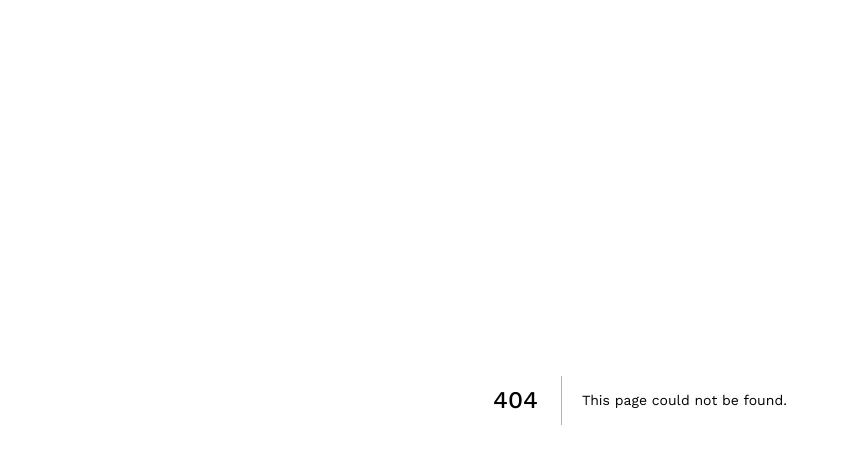
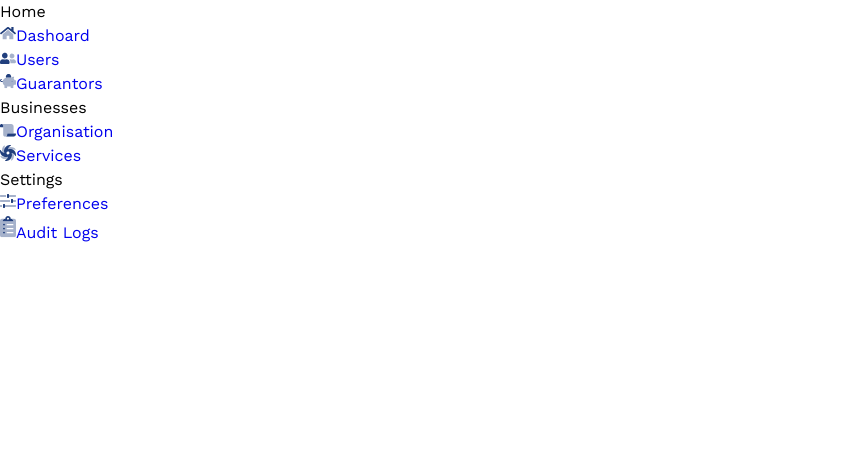
Before and after one commit to EmmanuelVictor62/lendsqr-app, a Next.js app: page /dashboard in a window 1280 px wide. Before the commit this address had no page. Shown: the top 464 px of the page, without its empty margins (0-845 px from the left). Built offline with nearby package versions, Linux system fonts and the light colour scheme.

Commit message:
Instantiated dynamic sidebar component

```diff
--- /dev/null
+++ b/components/Sidebar/sidebar.module.scss
@@ -0,0 +1,5 @@
+@import "../../styles/style.scss";
+
+.sidebar {
+  background-color: $col-white;
+}
--- /dev/null
+++ b/components/Sidebar/sidebar.tsx
@@ -0,0 +1,48 @@
+import React from "react";
+import Link from "next/link";
+
+import Icon from "../Icon";
+
+import { IconNames } from "@/types/icons";
+import { sidebarRoutes } from "@/util/routes";
+
+import styles from "./sidebar.module.scss";
+
+interface SidebarProps {
+  link?: string;
+}
+
+const Sidebar: React.FC<SidebarProps> = ({ link }) => {
+  return (
+    <div className={styles["sidebar"]}>
+      {sidebarRoutes?.map((element, index) => {
+        return (
+          <ul className={styles["sidebar__content-wrapper"]} key={index + 1}>
+            {element.name && (
+              <p className={styles["sidebar__content-header"]}>
+                {element.name}
+              </p>
+            )}
+            <ul className={styles["sidebar__content-children-wrapper"]}>
+              {element.children?.map((children, index) => {
+                return (
+                  <Link href={children.path}>
+                    <li
+                      className={styles["sidebar-content-children-link"]}
+                      key={index + 1}
+                    >
+                      <Icon icon={children.icon as IconNames} />
+                      {children.name}
+                    </li>
+                  </Link>
+                );
+              })}
+            </ul>
+          </ul>
+        );
+      })}
+    </div>
+  );
+};
+
+export default Sidebar;
--- /dev/null
+++ b/pages/dashboard/index.tsx
@@ -0,0 +1,19 @@
+import React from "react";
+
+import Sidebar from "@/components/Sidebar/sidebar";
+
+import styles from "./dashboard.module.scss";
+
+interface DashboardProps {
+  name?: string;
+}
+
+const Dashboard: React.FC<DashboardProps> = ({ name }) => {
+  return (
+    <div className={styles["dashboard"]}>
+      <Sidebar />
+    </div>
+  );
+};
+
+export default Dashboard;
--- /dev/null
+++ b/styles/_variables.scss
@@ -0,0 +1 @@
+$col-white: #fff;
--- a/styles/base/_reset.scss
+++ b/styles/base/_reset.scss
@@ -1,3 +1,4 @@
+@import "../variables";
 @import "./mixins";
 
 :root {
--- a/styles/style.css
+++ /dev/null
@@ -1,258 +0,0 @@
-@font-face {
-  font-family: "Avenir";
-  src: local("Avenir"), url("../../public/assests/avenir/AvenirNextLTPro-It.otf") format(truetype), url("../../public/assests/avenir/AvenirNextLTPro-Regular.otf") format(truetype), url("../../public/assests/avenir/AvenirNextLTPro-Bold.otf") format(truetype);
-}
-:root {
-  font-size: 1rem;
-  box-sizing: border-box;
-  -webkit-box-sizing: border-box;
-  scroll-behavior: smooth;
-  -webkit-text-size-adjust: 100%;
-  font-family: Avenir;
-  /* 2 */
-}
-
-/* Box sizing rules */
-*,
-*::before,
-*::after {
-  box-sizing: border-box;
-}
-
-/* Set core body defaults */
-body {
-  min-height: 100vh;
-  text-rendering: optimizeSpeed;
-  line-height: 1.5;
-  margin: 0;
-  -webkit-font-smoothing: antialiased;
-  -moz-osx-font-smoothing: grayscale;
-  font-family: Avenir;
-}
-
-main {
-  display: block;
-}
-
-a {
-  background-color: transparent;
-  text-decoration: none;
-}
-
-b,
-strong {
-  font-weight: bolder;
-}
-
-small {
-  font-size: 80%;
-}
-
-img {
-  border-style: none;
-  display: block;
-  border: none;
-  outline: none;
-  max-width: 100%;
-  height: auto;
-}
-
-button,
-input,
-optgroup,
-select,
-textarea {
-  margin: 0;
-  font-family: inherit;
-  outline: none;
-}
-
-button,
-input {
-  overflow: visible;
-}
-
-button,
-select {
-  text-transform: none;
-}
-
-button,
-[type=button],
-[type=reset],
-[type=submit] {
-  -wwebkit-appearance: button;
-  appearance: button;
-}
-
-button::-moz-focus-inner,
-[type=button]::-moz-focus-inner,
-[type=reset]::-moz-focus-inner,
-[type=submit]::-moz-focus-inner {
-  border-style: none;
-  padding: 0;
-}
-
-button:-moz-focusring,
-[type=button]:-moz-focusring,
-[type=reset]:-moz-focusring,
-[type=submit]:-moz-focusring {
-  outline: 1px dotted ButtonText;
-}
-
-[type=number]::-webkit-inner-spin-button,
-[type=number]::-webkit-outer-spin-button {
-  -webkit-appearance: none;
-}
-
-[type=number] {
-  -moz-appearance: textfield;
-  appearance: textfield;
-}
-
-fieldset {
-  padding: 0.35em 0.75em 0.625em;
-}
-
-textarea {
-  overflow: auto;
-}
-
-[type=checkbox],
-[type=radio],
-[type=date] {
-  box-sizing: border-box;
-  padding: 0;
-}
-
-[type=number]::-webkit-inner-spin-button,
-[type=number]::-webkit-outer-spin-button {
-  height: auto;
-}
-
-[type=search] {
-  -webkit-appearance: textfield;
-  appearance: textfield;
-  outline-offset: -2px;
-}
-[type=search]::-webkit-search-cancel-button {
-  /* Remove default */
-  -webkit-appearance: none;
-}
-
-[type=search]::-webkit-search-decoration {
-  -webkit-appearance: none;
-}
-
-::-webkit-file-upload-button {
-  -webkit-appearance: button;
-  font: inherit;
-}
-
-[hidden] {
-  display: none;
-}
-
-/* Remove default padding */
-ul,
-ol {
-  padding: 0;
-}
-
-/* Remove default margin */
-body,
-h1,
-h2,
-h3,
-h4,
-h5,
-h6,
-p,
-ul,
-ol,
-figure,
-blockquote,
-dl,
-dd {
-  margin: 0;
-  padding: 0;
-}
-
-p {
-  font-family: Avenir;
-  display: block;
-  margin-block-start: 0;
-  margin-block-end: 0;
-}
-
-h1,
-h2,
-h3,
-h4,
-h5,
-h6 {
-  margin: 0;
-  padding: 0;
-  font-family: Avenir;
-}
-
-/* Remove list styles on ul, ol */
-ul,
-ol,
-li {
-  list-style: none;
-  padding: 0;
-}
-
-table {
-  width: 100%;
-  table-layout: fixed;
-  border-collapse: collapse;
-  border: 1px solid;
-}
-
-button {
-  background-color: transparent;
-  border: none;
-  cursor: pointer;
-  padding: 0;
-}
-
-button:focus,
-button:hover {
-  outline: none;
-}
-
-@-moz-document url-prefix() {
-  body {
-    scrollbar-width: thin !important;
-    scrollbar-color: #39cdcc #d9d9d9;
-  }
-}
-::-webkit-scrollbar {
-  width: toRem(3px);
-}
-
-::-webkit-scrollbar-track {
-  background-color: #d9d9d9;
-}
-
-::-webkit-scrollbar-thumb {
-  height: 42px;
-  width: toRem(0px);
-  background-color: #39cdcc;
-}
-
-::-webkit-scrollbar-thumb:horizontal {
-  width: 0px;
-  height: 0px;
-  background-color: transparent;
-}
-
-::-webkit-scrollbar-track:horizontal {
-  background-color: transparent;
-}
-
-::-webkit-scrollbar:horizontal {
-  width: 0px;
-}
--- a/styles/style.scss
+++ b/styles/style.scss
@@ -1,3 +1,4 @@
+@import "./variables";
 @import "./base/font";
 @import "./base/mixins";
 @import "./base/reset";
--- /dev/null
+++ b/util/routes.ts
@@ -0,0 +1,52 @@
+export const sidebarRoutes = [
+  {
+    name: "Home",
+    children: [
+      {
+        name: "Dashoard",
+        path: "/",
+        icon: "dashboard",
+      },
+      {
+        name: "Users",
+        path: "/",
+        icon: "users",
+      },
+      {
+        name: "Guarantors",
+        path: "/home/guarantors",
+        icon: "savings",
+      },
+    ],
+  },
+  {
+    name: "Businesses",
+    children: [
+      {
+        name: "Organisation",
+        path: "/home/organisation",
+        icon: "settlements",
+      },
+      {
+        name: "Services",
+        path: "/services",
+        icon: "services",
+      },
+    ],
+  },
+  {
+    name: "Settings",
+    children: [
+      {
+        name: "Preferences",
+        path: "/preferences",
+        icon: "preferences",
+      },
+      {
+        name: "Audit Logs",
+        path: "/audit-logs",
+        icon: "auditLogs",
+      },
+    ],
+  },
+];
```
Also changed, not shown: components/Button/button.module.css (deleted, +0 -21 lines), pages/dashboard/dashboard.module.scss (added).
